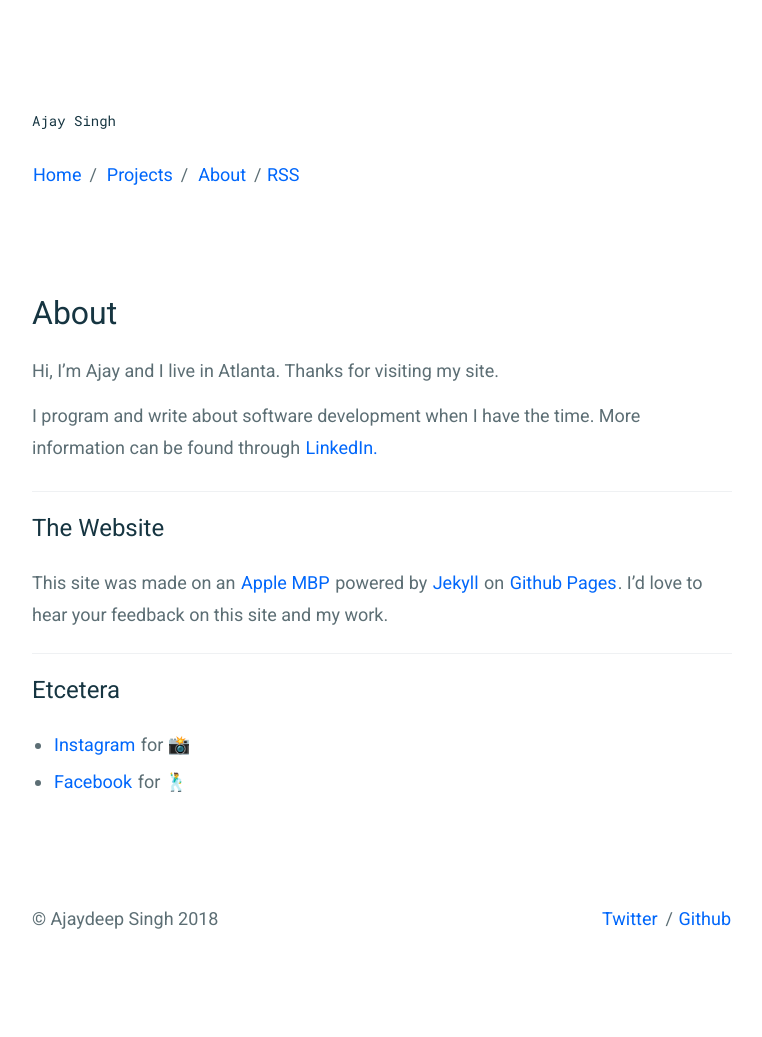
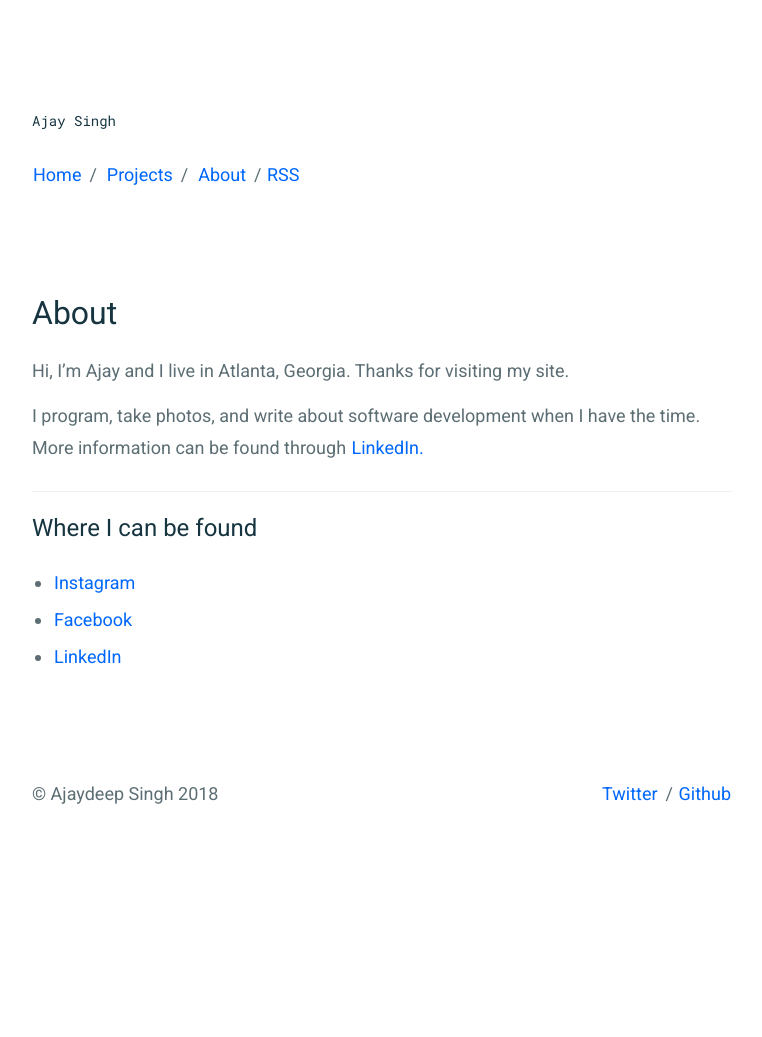
Before and after one commit to ajaydeepsingh/ajaydeepsingh.github.io, a Jekyll site: the page built from _pages/about.md, in a window 1280 px wide. Shown: the whole page, without its empty margins (258-1020 px from the left). Built offline with Jekyll 4.4.1, drawn with Linux system fonts in a browser that asks for light colours; after the commit the page ends 912 px from its top, so only the background shows below that.

Commit message:
Template changes
-

```diff
--- a/_pages/about.md
+++ b/_pages/about.md
@@ -3,19 +3,14 @@ layout: content
 title: About
 permalink: /about/
 ---
-Hi, I'm Ajay and I live in Atlanta. Thanks for visiting my site.
+Hi, I'm Ajay and I live in Atlanta, Georgia. Thanks for visiting my site.
 
-I program and write about software development when I have the time. More information can be found through <a href="https://www.linkedin.com/" data-network="LinkedIn" data-proofer-ignore>LinkedIn.</a>
+I program, take photos, and write about software development when I have the time. More information can be found through <a href="https://www.linkedin.com/in/singhajaydeep/" data-network="LinkedIn" data-proofer-ignore>LinkedIn.</a>
 
 ----
 
-## The Website
-This site was made on an [Apple MBP](https://www.apple.com/) powered by [Jekyll](https://jekyllrb.com) on [Github Pages](https://pages.github.com).
-I'd love to hear your feedback on this site and my work.
+## Where I can be found
 
-----
-
-## Etcetera
-
-- [Instagram](https://www.instagram.com/aj_ysingh) for 📸
-- [Facebook](https://www.facebook.com/singhajay08) for 🕺
+- [Instagram](https://www.instagram.com/aj_ysingh)
+- [Facebook](https://www.facebook.com/singhajay08)
+- [LinkedIn](https://www.linkedin.com/in/singhajaydeep/)
```
Also changed, not shown: _pages/projects.md (+1 -10 lines).
